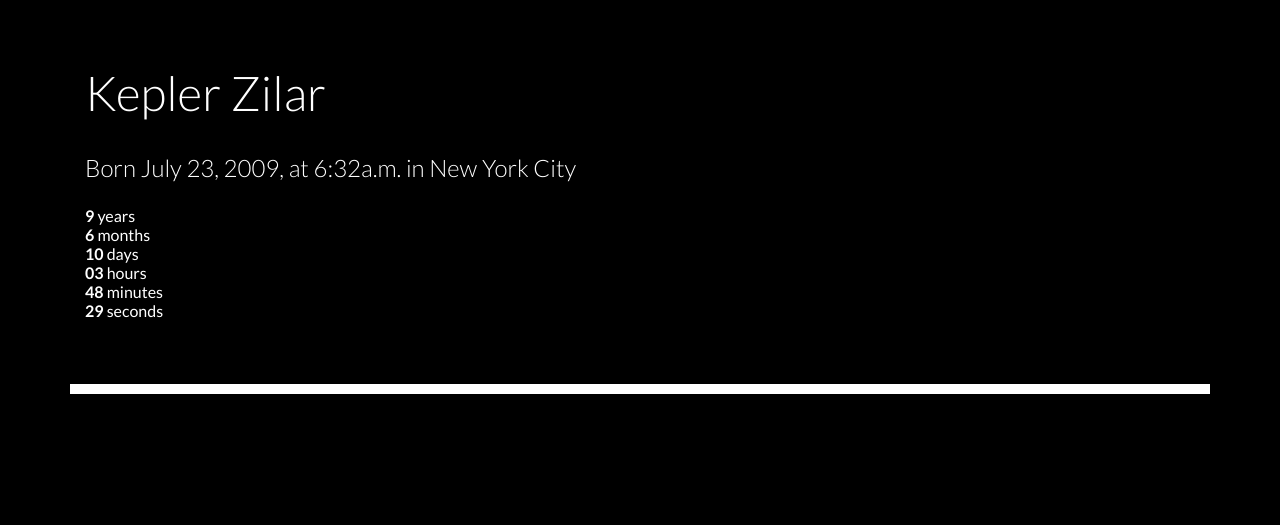
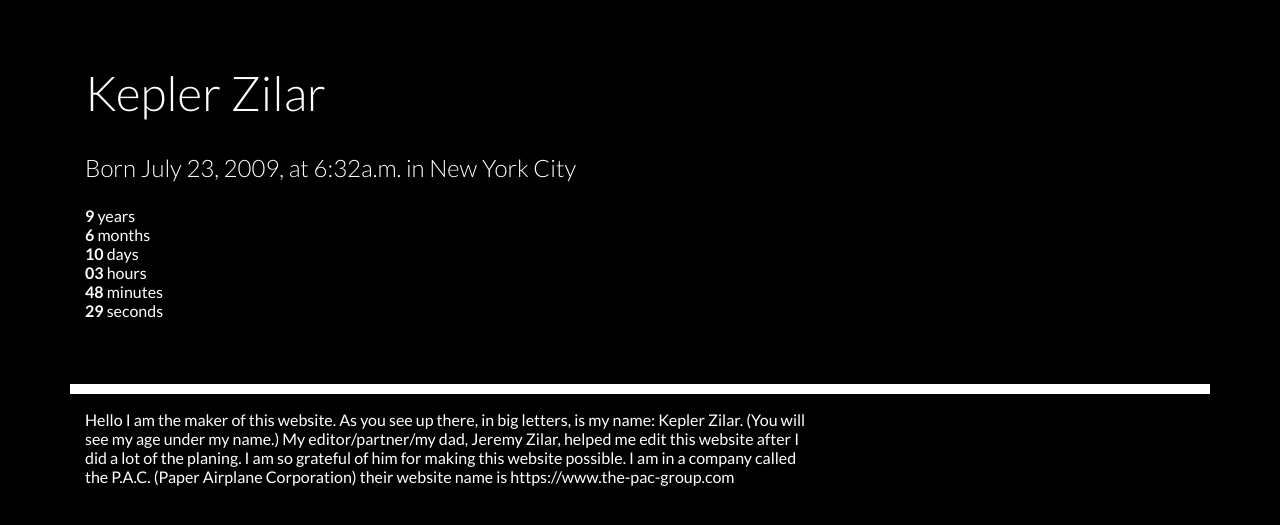
Before and after one commit to kcezz/keplr.me, a Jekyll site: the page built from index.md, in a window 1280 px wide. Shown: the top 525 px of the page. Built offline with Jekyll 4.4.1, drawn with Linux system fonts in a browser that asks for light colours; nearby versions of some CDN libraries.

Commit message:
I added a few things about me.

```diff
--- a/index.md
+++ b/index.md
@@ -2,3 +2,5 @@
 layout: home
 title: Kepler Zilar
 ---
+
+Hello I am the maker of this website. As you see up there, in big letters, is my name: Kepler Zilar. (You will see my age under my name.) My editor/partner/my dad, Jeremy Zilar, helped me edit this website after I did a lot of the planing. I am so grateful of him for making this website possible. I am in a company called the P.A.C. (Paper Airplane Corporation) their website name is https://www.the-pac-group.com
```
